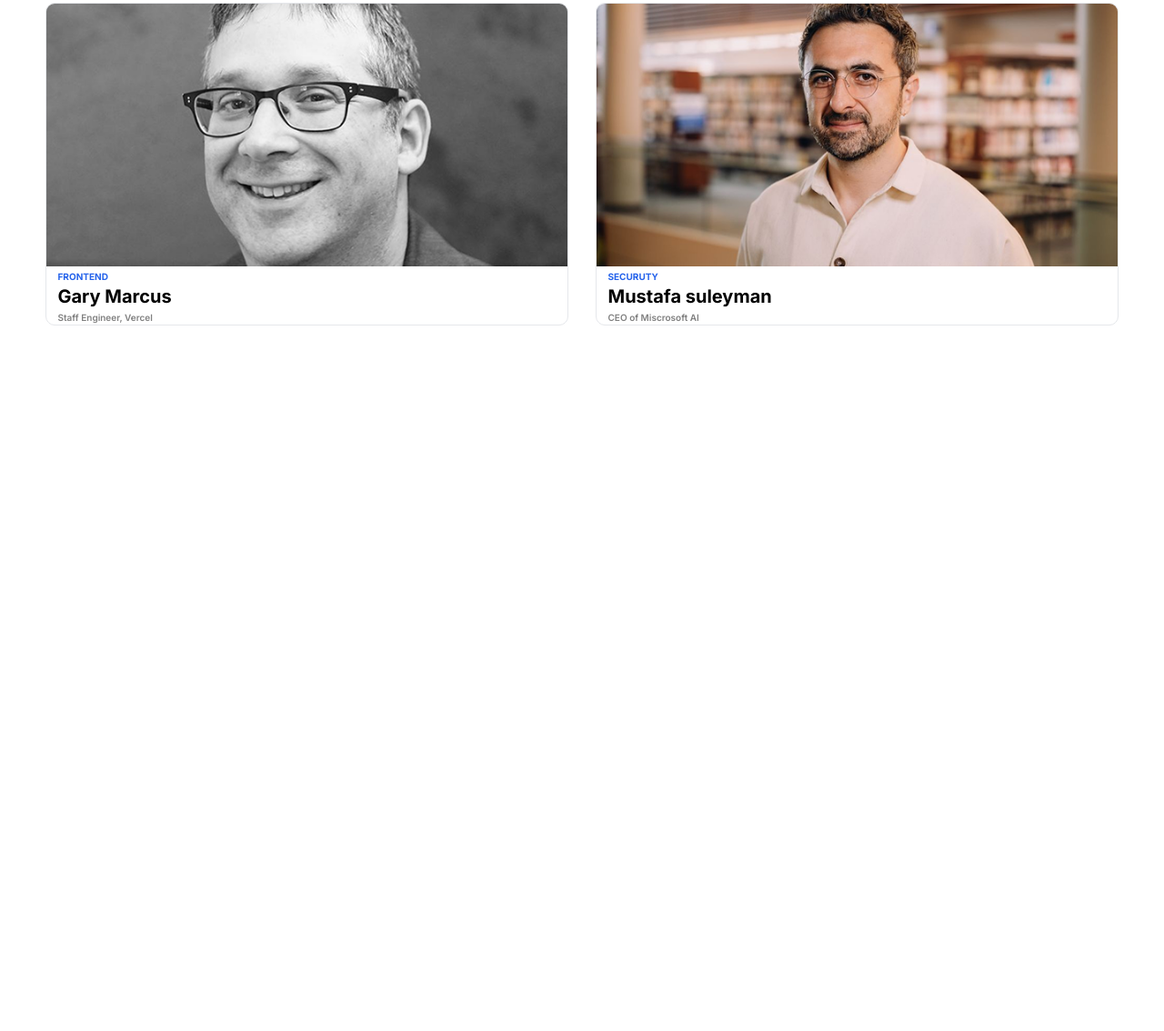
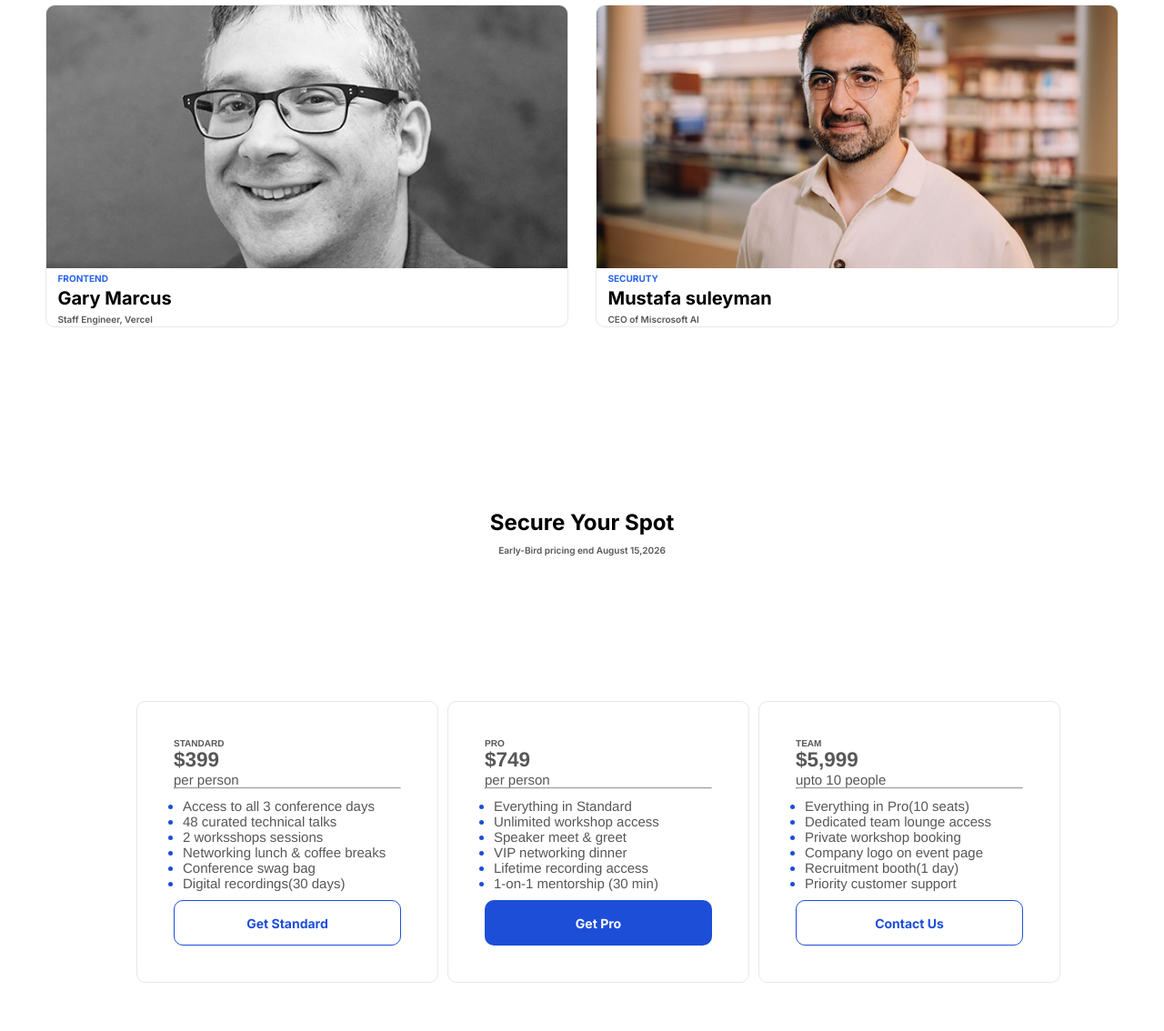
Before and after one commit to NavidPriyan/DevConf-Assignment-1, a plain HTML site: page index.html in a window 1280 px wide. Shown: the part 1384-2518 px from the top of the page at 91% size. Before the commit the page ends 1792 px from the top, so only its background shows below. Drawn offline with nearby package versions, Linux system fonts and the light colour scheme.

Commit message:
fixed some card related and added the pricing card

```diff
--- a/index.html
+++ b/index.html
@@ -1,5 +1,6 @@
 <!DOCTYPE html>
 <html lang="en">
+
 <head>
     <meta charset="UTF-8">
     <meta name="viewport" content="width=device-width, initial-scale=1.0">
@@ -9,12 +10,16 @@
     <link rel="stylesheet" href="./style.css">
     <link rel="preconnect" href="https://fonts.googleapis.com">
     <link rel="preconnect" href="https://fonts.gstatic.com" crossorigin>
-    <link href="https://fonts.googleapis.com/css2?family=Inter:ital,opsz,wght@0,14..32,100..900;1,14..32,100..900&family=Open+Sans:ital,wght@0,300..800;1,300..800&display=swap" rel="stylesheet">
+    <link
+        href="https://fonts.googleapis.com/css2?family=Inter:ital,opsz,wght@0,14..32,100..900;1,14..32,100..900&family=Open+Sans:ital,wght@0,300..800;1,300..800&display=swap"
+        rel="stylesheet">
 
     <!-- arimo -->
     <link rel="preconnect" href="https://fonts.googleapis.com">
     <link rel="preconnect" href="https://fonts.gstatic.com" crossorigin>
-    <link href="https://fonts.googleapis.com/css2?family=Arimo:ital,wght@0,400..700;1,400..700&family=Inter:ital,opsz,wght@0,14..32,100..900;1,14..32,100..900&family=Open+Sans:ital,wght@0,300..800;1,300..800&display=swap" rel="stylesheet">
+    <link
+        href="https://fonts.googleapis.com/css2?family=Arimo:ital,wght@0,400..700;1,400..700&family=Inter:ital,opsz,wght@0,14..32,100..900;1,14..32,100..900&family=Open+Sans:ital,wght@0,300..800;1,300..800&display=swap"
+        rel="stylesheet">
 </head>
 
 <body>
@@ -42,16 +47,19 @@
         </div>
     </nav>
 
-
+    <!-- this is the banner part -->
     <header>
         <div class="header-content">
             <h1 class="header-title">Code.<em>Connect</em>.Create</h1>
-            <p>Join 4,000+ engineers, founders and builders at the premier developer <br> conference of 2026. Three days of cutting-edge talks, hands-on workshops,<br>and meaningful connections.</p>
+            <p>Join 4,000+ engineers, founders and builders at the premier developer <br> conference of 2026. Three days
+                of cutting-edge talks, hands-on workshops,<br>and meaningful connections.</p>
             <button class="common-button banner-button">Register Now</button>
 
         </div>
 
     </header>
+
+    <!-- Speakers card section -->
 
     <section class="speakers">
         <h1>
@@ -95,8 +103,82 @@
 
     </section>
 
+    <section class="pricing">
+        <h1 class="pricing-header">
+            Secure Your Spot
+        </h1>
+        <p class="pricing-paragraph">Early-Bird pricing end August 15,2026</p>
+
+        <div class="pricing-card">
+            <div class="card-info">
+                <h6>STANDARD</h6>
+                <h1>$399</h1>
+                <p class="price-text">per person</p>
+
+                <hr>
+
+
+                <ul>
+                    <li>Access to all 3 conference days </li>
+
+                    <li>48 curated technical talks </li>
+
+                    <li>2 worksshops sessions</li>
+
+                    <li>Networking lunch & coffee breaks </li>
+
+                    <li>Conference swag bag</li>
+                    <li>Digital recordings(30 days)</li>
+
+                </ul>
+                <button class="white-button">Get Standard</button>
+            </div>
+
+            <div class="card-info">
+                <h6>PRO</h6>
+                <h1>$749</h1>
+                <p class="price-text">per person</p>
+                <hr>
+                <ul>
+                    <li>Everything in Standard</li>
+                    <li>Unlimited workshop access</li>
+                    <li>Speaker meet & greet</li>
+                    <li>VIP networking dinner</li>
+                    <li>Lifetime recording access</li>
+                    <li>1-on-1 mentorship (30 min)</li>
+                </ul>
+
+                <button class="common-button">Get Pro</button>
+
+            </div>
+
+            <div class="card-info">
+                <h6>TEAM</h6>
+                <h1>$5,999</h1>
+                <p class="price-text">upto 10 people</p>
+
+                <hr>
+
+                <ul>
+                    <li>Everything in Pro(10 seats)</li>
+                    <li>Dedicated team lounge access </li>
+                    <li>Private workshop booking</li>
+                    <li>Company logo on event page</li>
+                    <li>Recruitment booth(1 day)</li>
+                    <li>Priority customer support</li>
+
+                </ul>
+                <button class="white-button">Contact Us</button>
+
+            </div>
+
+        </div>
+
+    </section>
+
 
 
 
 </body>
+
 </html>
--- a/style.css
+++ b/style.css
@@ -49,8 +49,8 @@ nav{
 
 
 .common-button{
-     width: 175px;px;
-    height: 48px;
+     width: 250px;
+    height: 50px;
 
     font-family: "Inter", sans-serif;
     background-color: #1d4ed8FF;
@@ -64,7 +64,7 @@ nav{
 }
 
 
-
+/* the banner section */
 header{
      background-image: url('./assets/banner.jpg');
         height:100vh;
@@ -109,8 +109,7 @@ header{
     max-width: 700px;
 }
 
-
-
+/* Speaker Section Grid Card */
 .speakers{
    display: flex;
    flex-direction: column;
@@ -120,14 +119,14 @@ header{
    text-align: center;
 
    padding-top: 35px;
-   margin: 0; auto;
+   margin: 0 auto;
 
 
 }
 .speakers h1{
     font-family: "Inter", sans-serif;
     font:#000102FF;
-    font-family: ;
+
 }
 .speaker-container{
     display: grid;
@@ -148,7 +147,7 @@ header{
 
 }
 
-
+/* modifying the colour fonts inside the card */
 .speaker-category {
     font-family: "Inter", sans-serif;
     color:#2563eb;
@@ -173,8 +172,86 @@ font-family: "Inter", sans-serif;
     padding:2.5px;
     margin-left:10px;
     font-weight: 600;
-    color: gray;
+    color: #575757;
 
 
 
 }
+
+/* creating the pricing section */
+
+.pricing{
+    padding:100px 0;
+    background: white;
+}
+.pricing-header{
+     font-family: "Inter", sans-serif;
+    justify-content: center;
+    align-items: center;
+    text-align: center;
+    font-weight: bold;
+    padding-top:50px  ;
+
+
+
+
+
+}
+ .pricing-paragraph{ justify-content: center;
+    align-items: center;
+    text-align: center;
+    font-family: "Inter", sans-serif;
+    font-size:10px;
+    font-weight: 600;
+    color: #575757;
+    padding:10px;
+    font-size: ;
+
+ }
+
+ .pricing-card{
+    display: grid;
+    grid-template-columns: repeat(3,1fr);
+    padding: 50px;
+    gap: 10px;
+    margin:100px
+ }
+
+ .card-info{
+    display:flex;
+    flex-direction:column;
+    font-size:15px;
+    color:#575757;
+    text-align: left;
+
+    border-radius:10px;
+    border:1px solid #e5e7ebFF;
+    padding:40px;
+
+
+
+ }
+ .card-info ul{
+    margin:10px;
+ }
+ .card-info li::marker{
+
+    color: #1d4ed8FF;
+}
+
+ .white-button{
+     width: 250px;
+    height: 50px;
+
+    font-family: "Inter", sans-serif;
+    background-color: white;
+    margin-top:0  auto;
+    padding: 16px;
+    border-radius: 10px;
+    font-size: 14px;
+    font-weight: 700;
+    color: #1d4ed8FF;
+    border:1px solid #1d4ed8FF;
+
+
+ }
```
Lines whose indentation alone changed are shown as unchanged.
